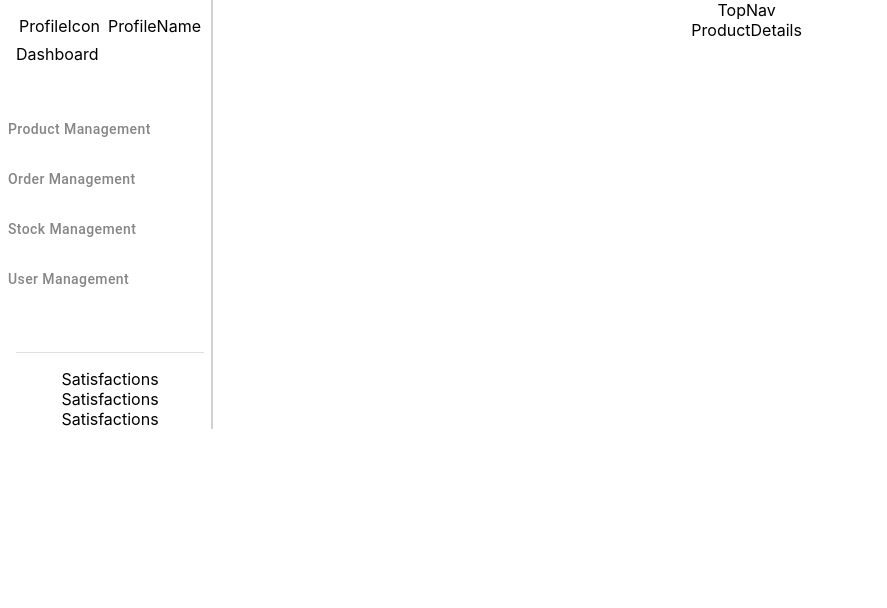
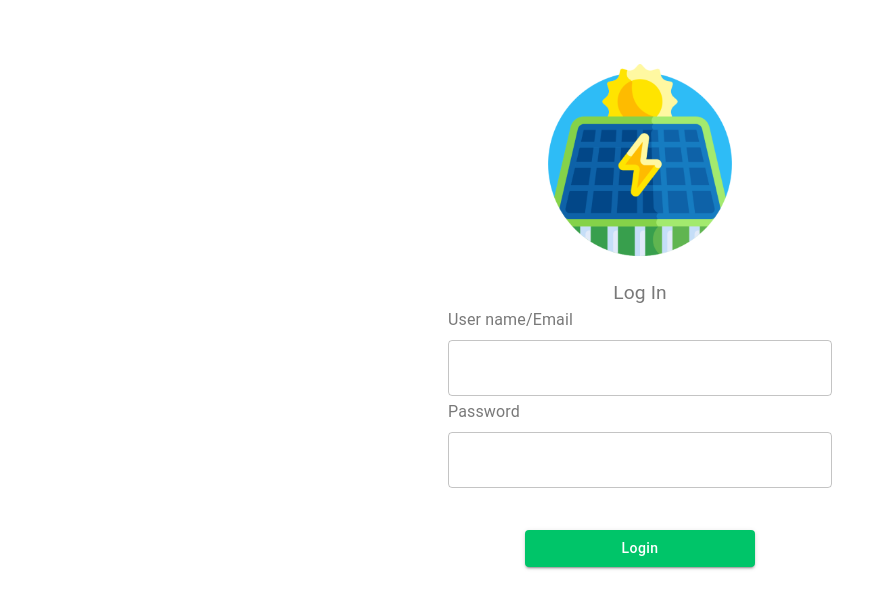
Before and after one commit to hashiniridmika/solar-company-management-system-we-bfrontend, a React (Create React App) app: page / in a window 1280 px wide. Shown: the top 608 px of the page, without its empty margins (0-887 px from the left). Built offline with nearby package versions, Linux system fonts and the light colour scheme.

Commit message:
Login page main functions are created

```diff
--- a/src/App.js
+++ b/src/App.js
@@ -1,10 +1,10 @@
 import "./App.css";
-import Product from "./pages/Product";
+import LoginPage from "./pages/LoginPage";
 
 function App() {
   return (
     <div className="App">
-      <Product />
+      <LoginPage />
     </div>
   );
 }
--- a/src/components/Login/Button.js
+++ /dev/null
@@ -1,5 +0,0 @@
-import React from "react";
-
-export default function Button() {
-  return <div>Button</div>;
-}
--- /dev/null
+++ b/src/components/Login/InputtextboxandToplabel.js
@@ -0,0 +1,15 @@
+import React from "react";
+import { Typography, TextField } from "@mui/material";
+export default function InputtextboxandToplabel({ info }) {
+  return (
+    <div
+      style={{
+        textAlign: "left",
+        color: "#797979",
+      }}
+    >
+      <Typography>{info}</Typography>
+      <TextField fullWidth variant="outlined" margin="dense" />
+    </div>
+  );
+}
--- /dev/null
+++ b/src/components/Login/LoginButton.js
@@ -0,0 +1,20 @@
+import React from "react";
+import Button from "@mui/material/Button";
+
+export default function LoginButton() {
+  return (
+    <div style={{ paddingTop: "10%" }}>
+      <Button
+        variant="contained"
+        sx={{
+          backgroundColor: "#00C569",
+          width: "60%",
+          textTransform: "none",
+          ":hover": "none",
+        }}
+      >
+        Login
+      </Button>
+    </div>
+  );
+}
--- a/src/components/Login/Logo.js
+++ b/src/components/Login/Logo.js
@@ -1,5 +1,10 @@
 import React from "react";
+import LOGIN from "../../assets/images/solarlogo.png";
 
 export default function Logo() {
-  return <div>Logo</div>;
+  return (
+    <div>
+      <img src={LOGIN} alt="logo" style={{ width: "15%", paddingTop: "5%" }} />
+    </div>
+  );
 }
--- a/src/components/Login/TextBox.js
+++ /dev/null
@@ -1,5 +0,0 @@
-import React from "react";
-
-export default function TextBox() {
-  return <div>TextBox</div>;
-}
--- a/src/components/common/SideNav/Statistic.js
+++ b/src/components/common/SideNav/Statistic.js
@@ -0,0 +1,5 @@
+import React from "react";
+
+export default function Statistic() {
+  return <div>Statistic</div>;
+}
--- a/src/layouts/Login/Section.js
+++ b/src/layouts/Login/Section.js
@@ -1,17 +1,17 @@
-import Grid2 from "@mui/material/Unstable_Grid2/Grid2";
 import React from "react";
-import TextBox from "../../components/Login/TextBox";
-import Button from "../../components/Login/Button";
+import { Typography } from "@mui/material";
+import InputtextboxandToplabel from "../../components/Login/InputtextboxandToplabel";
+import LoginButton from "../../components/Login/LoginButton";
 
 export default function Section() {
   return (
-    <div>
-      <Grid2 container direction="column">
-        Login
-        <TextBox />
-        <TextBox />
-        <Button />
-      </Grid2>
+    <div style={{ marginLeft: "auto", marginRight: "auto", width: "30%" }}>
+      <Typography color={"#797979"} fontSize={"120%"} paddingTop={"5%"}>
+        Log In
+      </Typography>
+      <InputtextboxandToplabel info={"User name/Email"} />
+      <InputtextboxandToplabel info={"Password"} />
+      <LoginButton />
     </div>
   );
 }
```
Also changed, not shown: src/assets/images/solarlogo.png (added).
